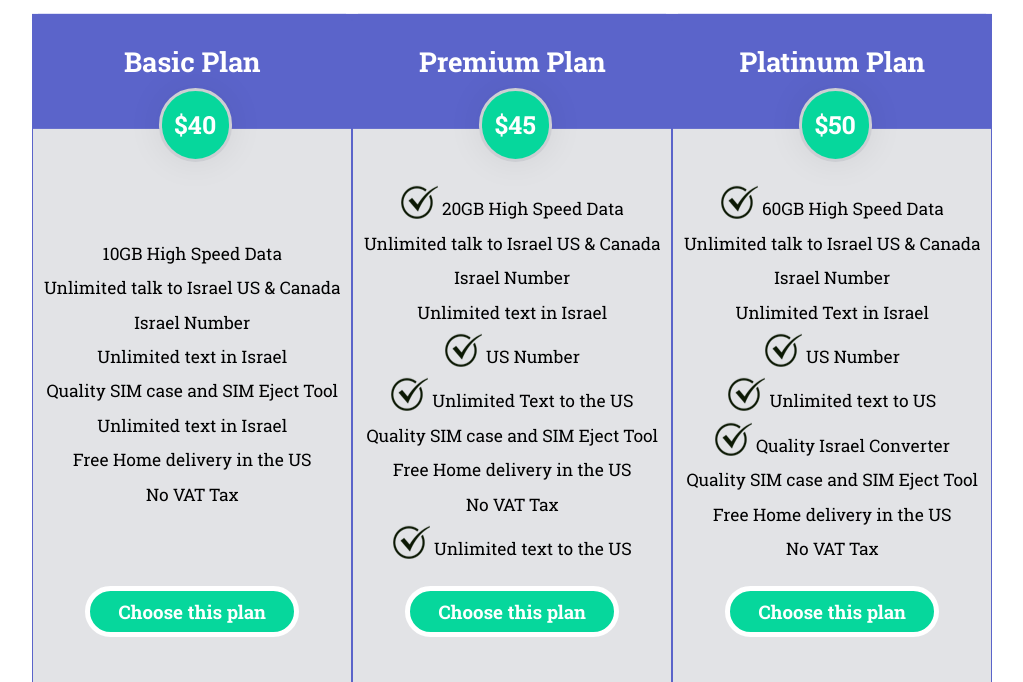
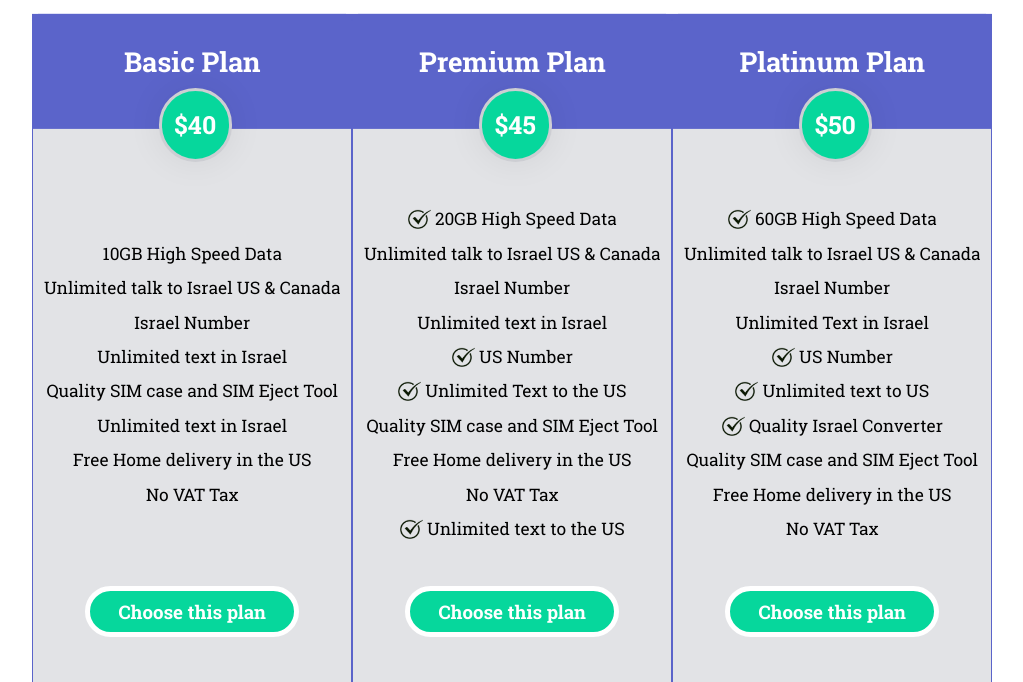
Before and after one commit to nikoladim123/israelUnlimited, a plain HTML site: page index.html in a window 1280 px wide. Shown: the part 1143-1825 px from the top of the page, without its empty margins (119-1142 px from the left). Drawn offline with Linux system fonts and the light colour scheme.

Commit message:
plan box changes

```diff
--- a/assets/css/style.css
+++ b/assets/css/style.css
@@ -481,6 +481,8 @@ header{
 .checkMarkPlan{
   position: relative;
   top: 0.3vw;
+  width: 1.8vw;
+  height: 1.5vw;
 }
 
 .planButton{
```
